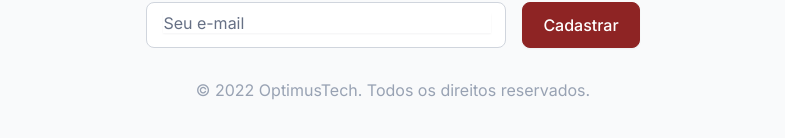
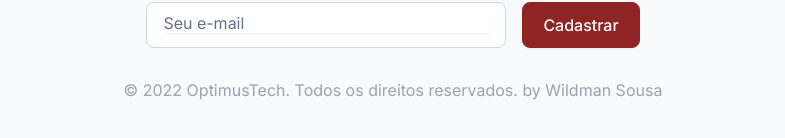
Before and after one commit to WildmanSousa/Projeto-optimus-tech, a plain HTML site: page index.html in a window 1280 px wide. Shown: the part 3123-3261 px from the top of the page, without its empty margins (247-1032 px from the left). Drawn offline with Linux system fonts and the light colour scheme.

Commit message:
adicionei meu nome ao projeto

```diff
--- a/index.html
+++ b/index.html
@@ -140,7 +140,9 @@
         <input type="email" placeholder="Seu e-mail"  class="rodape__email"/>
         <button class="rodape__botao">Cadastrar</button>
       </div>
-      <p class="rodape__texto">© 2022 OptimusTech. Todos os direitos reservados.</p>
+      <p class="rodape__texto">© 2022 OptimusTech. Todos os direitos reservados.
+        by Wildman Sousa
+      </p>
       </footer>
   </body>
 </html>
```
